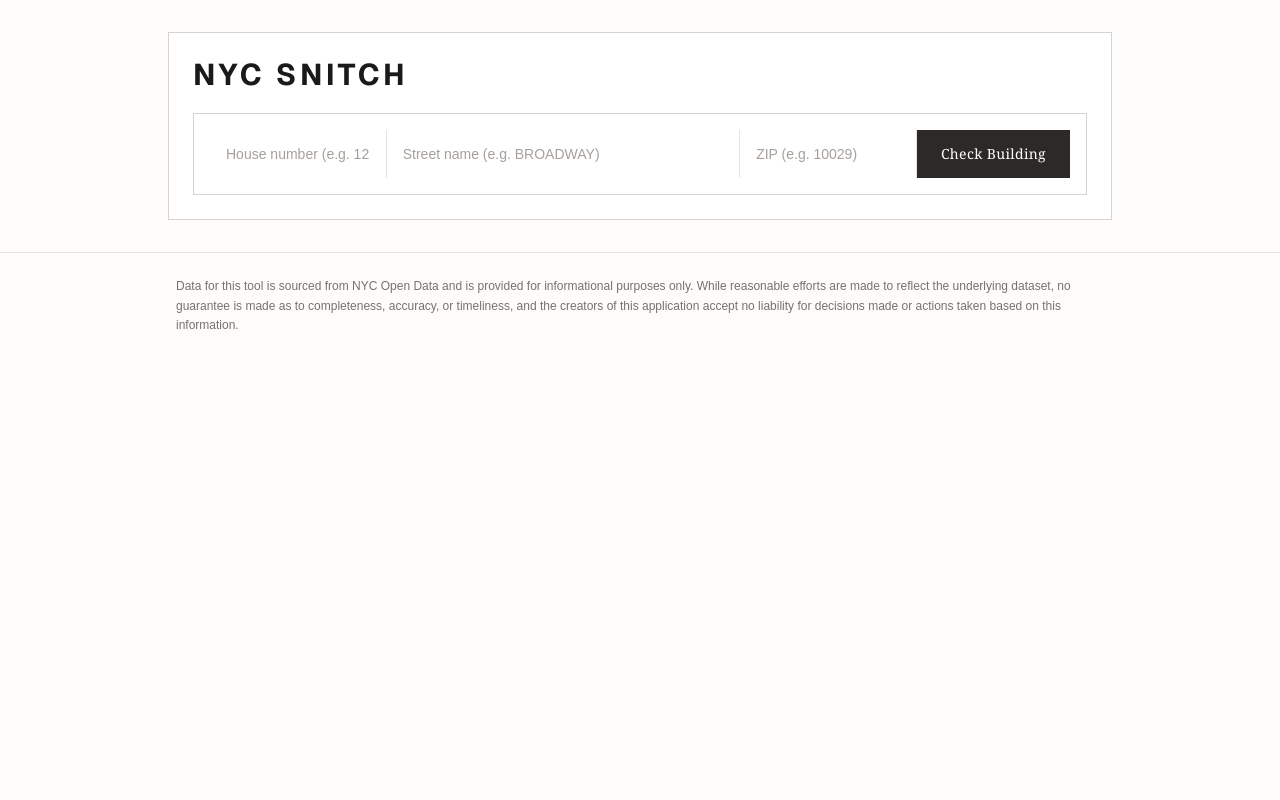
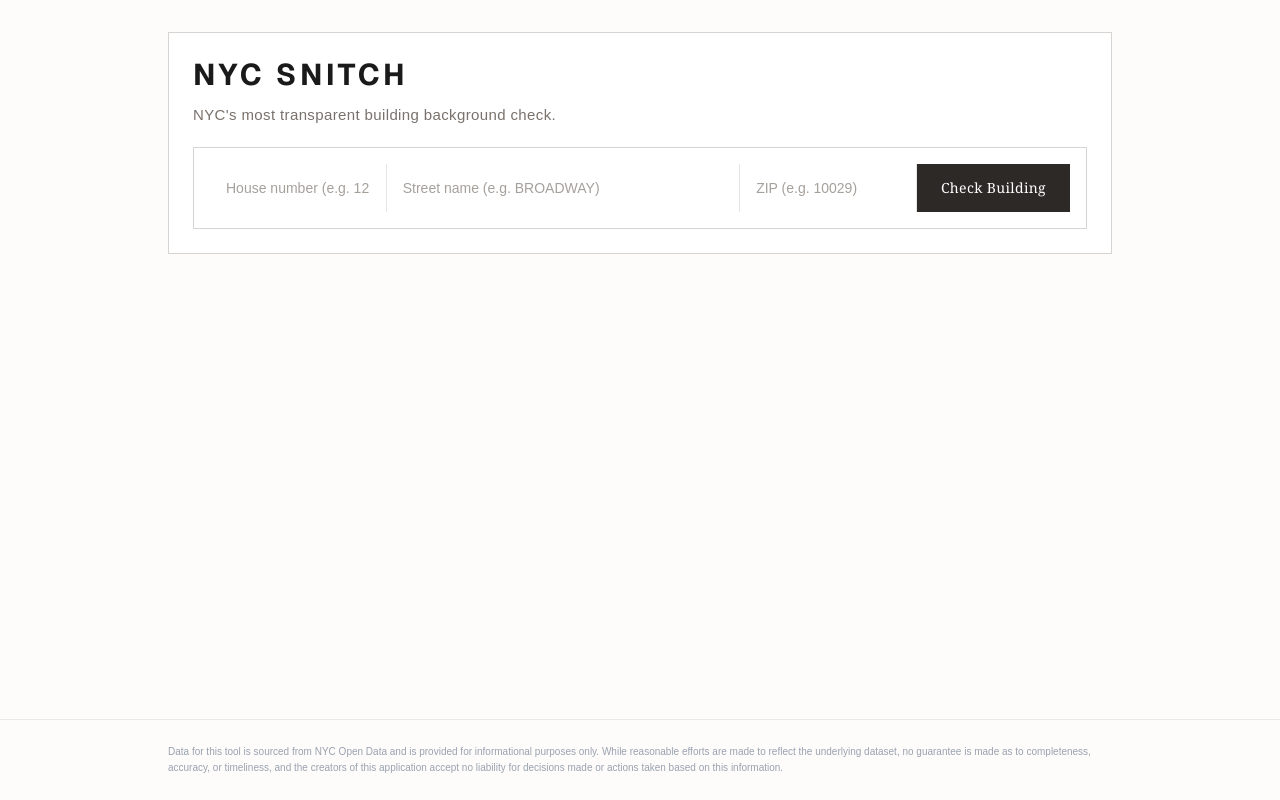
Before and after one commit to samgandolfi/nyc-snitch, a Next.js app: page / in a window 1280 px wide. Built offline with nearby package versions, Linux system fonts and the light colour scheme.

Commit message:
design: final cleanup, added subtitle, moved disclaimer to footer

```diff
--- a/app/page.tsx
+++ b/app/page.tsx
@@ -500,12 +500,15 @@ export default function Home() {
   }
 
   return (
-    <div className="min-h-screen bg-[#FDFCFB] text-[#1A1A1A]">
-      <main className="mx-auto flex w-full max-w-5xl flex-col gap-6 px-6 py-6 md:gap-6 md:px-10 md:py-8">
+    <div className="flex min-h-screen flex-col bg-[#FDFCFB] text-[#1A1A1A]">
+      <main className="mx-auto flex w-full max-w-5xl flex-1 flex-col gap-6 px-6 py-6 pb-20 md:gap-6 md:px-10 md:py-8 md:pb-20">
         <section className="border border-stone-300 bg-white px-5 py-5 md:px-6 md:py-6">
           <h1 className="font-sans text-2xl font-bold uppercase tracking-[0.12em] text-[#1A1A1A] md:text-3xl">
             NYC SNITCH
           </h1>
+          <p className="mt-2 max-w-xl text-sm font-normal leading-relaxed tracking-wide text-stone-500 md:mt-2.5 md:text-[15px]">
+            NYC&apos;s most transparent building background check.
+          </p>
 
           <form
             className="mt-4 grid border border-stone-300 bg-white p-3 md:mt-5 md:grid-cols-[minmax(0,1fr)_minmax(0,2fr)_minmax(0,1fr)_auto] md:p-4"
@@ -976,9 +979,9 @@ export default function Home() {
           </section>
         ) : null}
       </main>
-      <footer className="border-t border-stone-200 bg-[#FDFCFB]">
-        <div className="mx-auto max-w-5xl px-8 py-6 md:px-12">
-          <p className="text-xs leading-relaxed text-stone-500">
+      <footer className="mt-auto border-t border-stone-200/80 bg-[#FDFCFB]">
+        <div className="mx-auto max-w-5xl px-6 py-5 md:px-10 md:py-6">
+          <p className="text-[10px] leading-relaxed text-gray-400">
             Data for this tool is sourced from NYC Open Data and is provided for informational
             purposes only. While reasonable efforts are made to reflect the underlying dataset,
             no guarantee is made as to completeness, accuracy, or timeliness, and the creators
```
